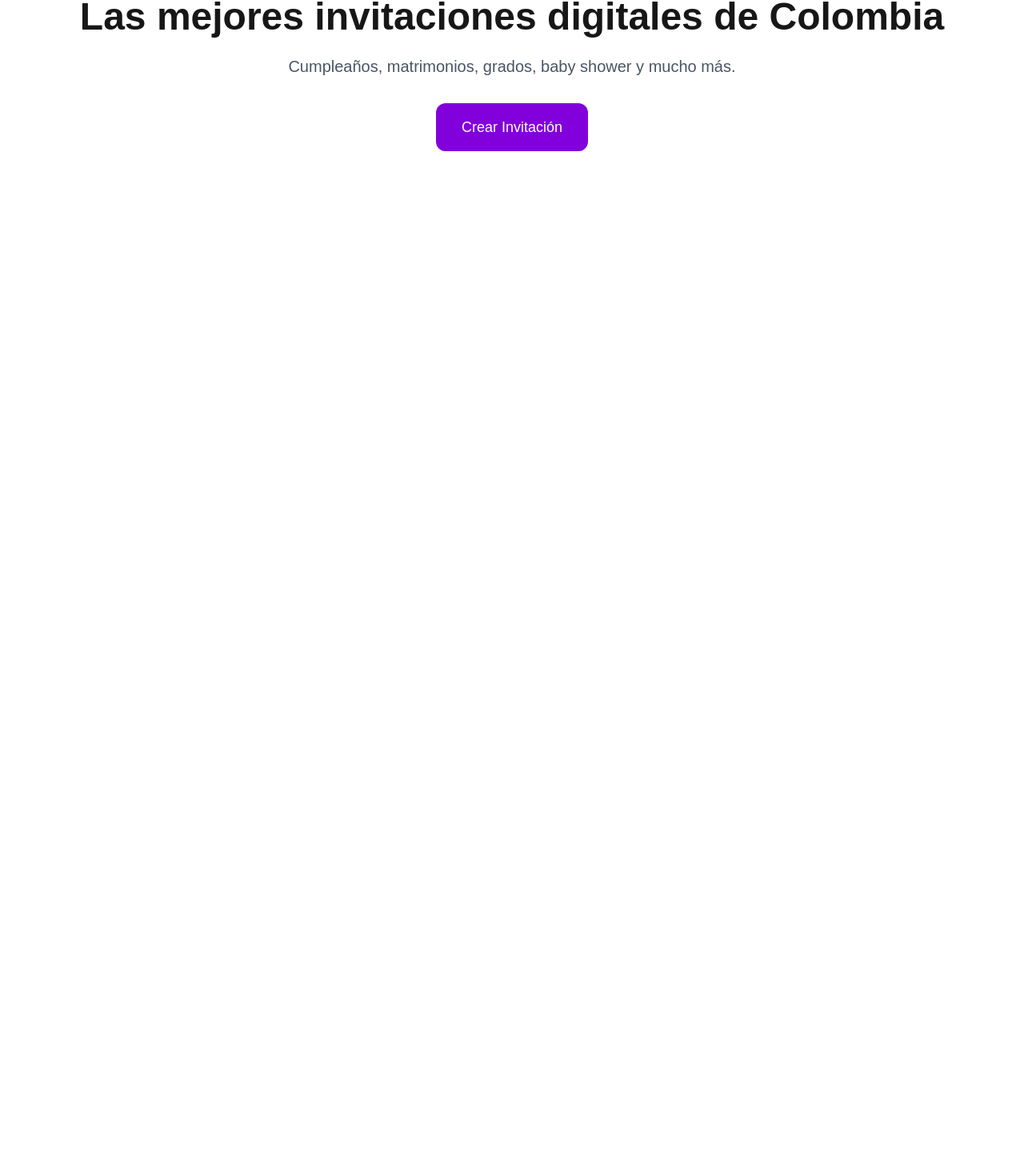
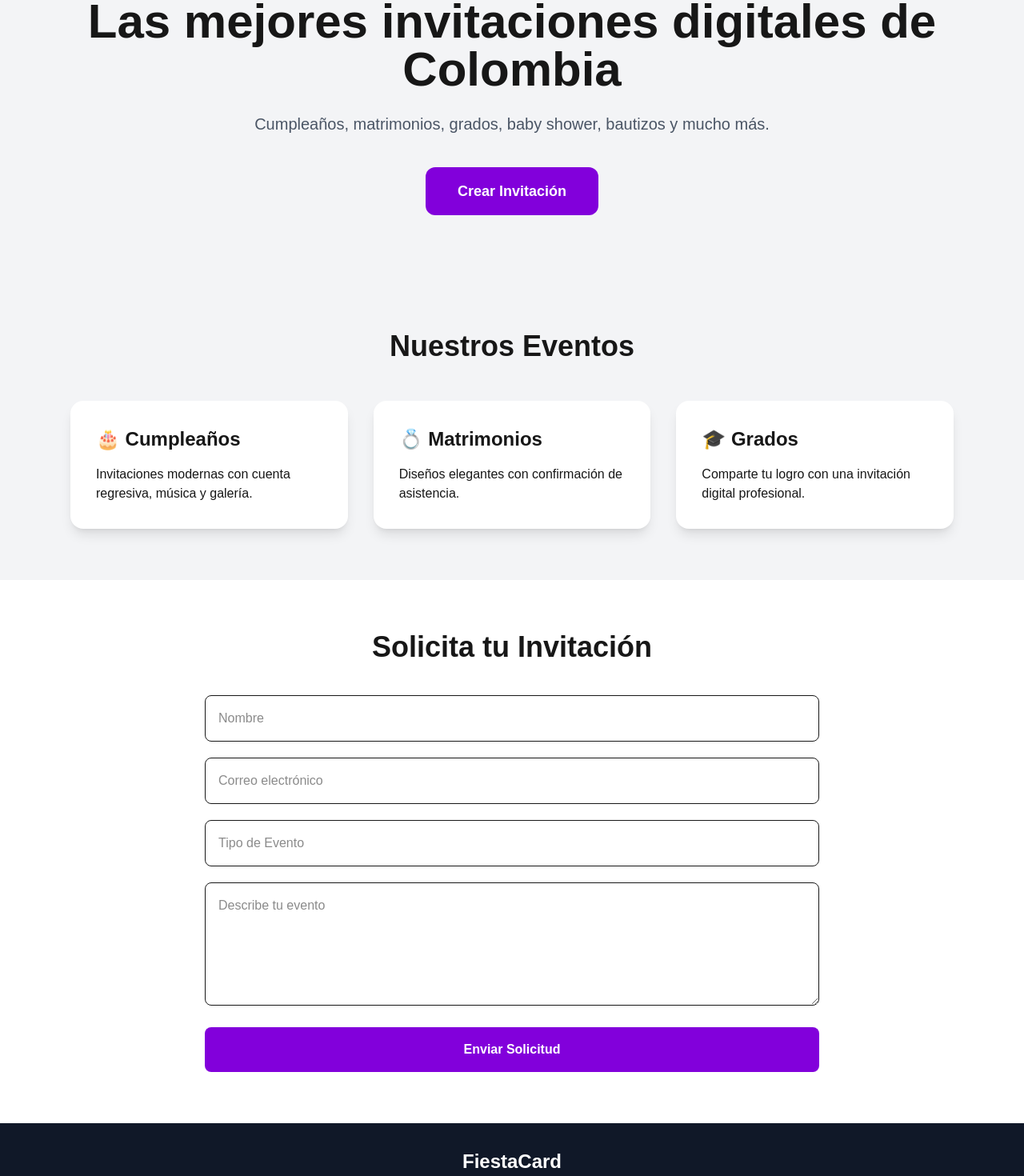
Before and after one commit to 89mario/fiestacard, a Next.js app: page / in a window 1280 px wide. Shown: the part 199-1669 px from the top of the page at 80% size. Before the commit the page ends 800 px from the top, so only its background shows below. Built offline with nearby package versions, Linux system fonts and the light colour scheme.

Commit message:
Nueva pagina profesional

```diff
--- a/app/page.tsx
+++ b/app/page.tsx
@@ -1,24 +1,105 @@
 export default function Home() {
   return (
-    <main className="min-h-screen bg-white">
-      <header className="bg-purple-700 text-white p-6">
+    <main className="min-h-screen bg-gray-100">
+      {/* Header */}
+      <header className="bg-gradient-to-r from-purple-700 to-fuchsia-600 text-white p-6">
         <h1 className="text-4xl font-bold">FiestaCard</h1>
         <p className="text-lg">Crea momentos inolvidables</p>
       </header>
 
+      {/* Hero */}
       <section className="text-center py-20 px-6">
-        <h2 className="text-5xl font-bold mb-6">
-         <p>Las mejores invitaciones digitales de Colombia</p>
-                 </h2>
+        <h2 className="text-6xl font-bold mb-6">
+          Las mejores invitaciones digitales de Colombia
+        </h2>
 
-        <p className="text-xl text-gray-600 mb-8">
-          Cumpleaños, matrimonios, grados, baby shower y mucho más.
+        <p className="text-xl text-gray-600 mb-10">
+          Cumpleaños, matrimonios, grados, baby shower, bautizos y mucho más.
         </p>
 
-        <button className="bg-purple-700 text-white px-8 py-4 rounded-xl text-lg">
+        <button className="bg-purple-700 hover:bg-purple-800 text-white px-10 py-4 rounded-xl text-lg font-semibold">
           Crear Invitación
         </button>
       </section>
+
+      {/* Servicios */}
+      <section className="max-w-6xl mx-auto px-6 py-16">
+        <h3 className="text-4xl font-bold text-center mb-12">
+          Nuestros Eventos
+        </h3>
+
+        <div className="grid md:grid-cols-3 gap-8">
+          <div className="bg-white rounded-2xl shadow-lg p-8">
+            <h4 className="text-2xl font-bold mb-4">🎂 Cumpleaños</h4>
+            <p>
+              Invitaciones modernas con cuenta regresiva, música y galería.
+            </p>
+          </div>
+
+          <div className="bg-white rounded-2xl shadow-lg p-8">
+            <h4 className="text-2xl font-bold mb-4">💍 Matrimonios</h4>
+            <p>
+              Diseños elegantes con confirmación de asistencia.
+            </p>
+          </div>
+
+          <div className="bg-white rounded-2xl shadow-lg p-8">
+            <h4 className="text-2xl font-bold mb-4">🎓 Grados</h4>
+            <p>
+              Comparte tu logro con una invitación digital profesional.
+            </p>
+          </div>
+        </div>
+      </section>
+
+      {/* Formulario */}
+      <section className="bg-white py-16 px-6">
+        <div className="max-w-3xl mx-auto">
+          <h3 className="text-4xl font-bold text-center mb-10">
+            Solicita tu Invitación
+          </h3>
+
+          <form className="space-y-5">
+            <input
+              type="text"
+              placeholder="Nombre"
+              className="w-full border p-4 rounded-lg"
+            />
+
+            <input
+              type="email"
+              placeholder="Correo electrónico"
+              className="w-full border p-4 rounded-lg"
+            />
+
+            <input
+              type="text"
+              placeholder="Tipo de Evento"
+              className="w-full border p-4 rounded-lg"
+            />
+
+            <textarea
+              placeholder="Describe tu evento"
+              rows={5}
+              className="w-full border p-4 rounded-lg"
+            />
+
+            <button
+              type="submit"
+              className="w-full bg-purple-700 text-white py-4 rounded-lg font-bold"
+            >
+              Enviar Solicitud
+            </button>
+          </form>
+        </div>
+      </section>
+
+      {/* Footer */}
+      <footer className="bg-gray-900 text-white text-center py-8">
+        <h4 className="text-2xl font-bold">FiestaCard</h4>
+        <p>Invitaciones digitales para toda ocasión.</p>
+        <p className="mt-2">© 2026 Todos los derechos reservados.</p>
+      </footer>
     </main>
   );
 }
```
